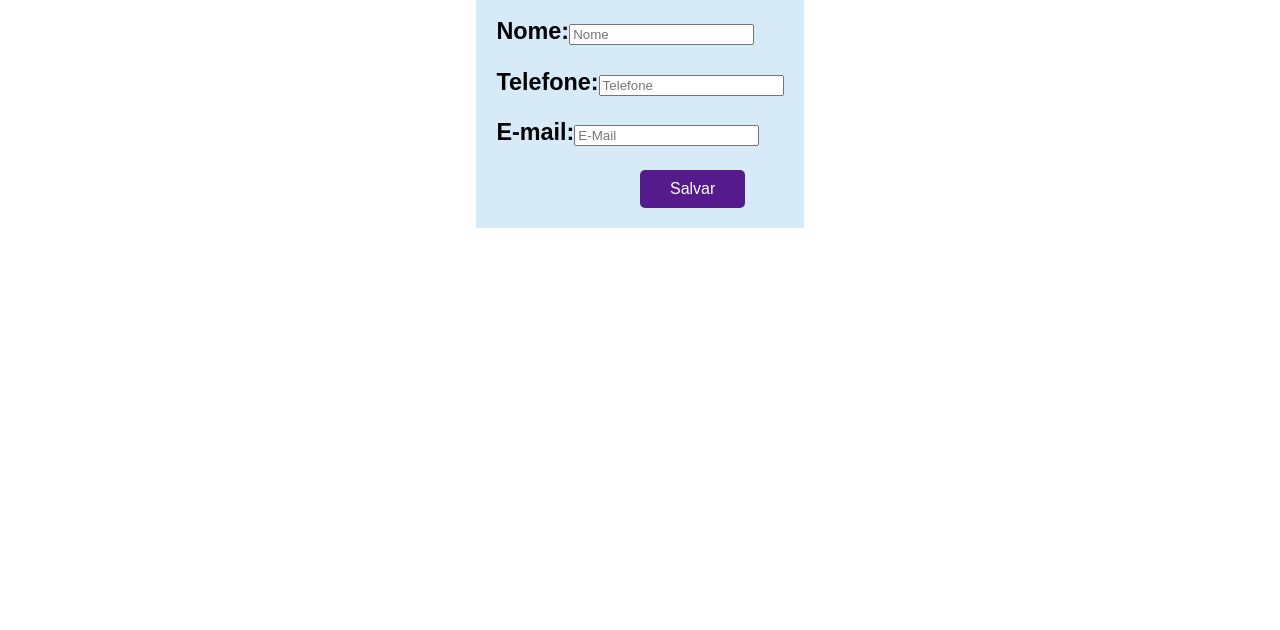
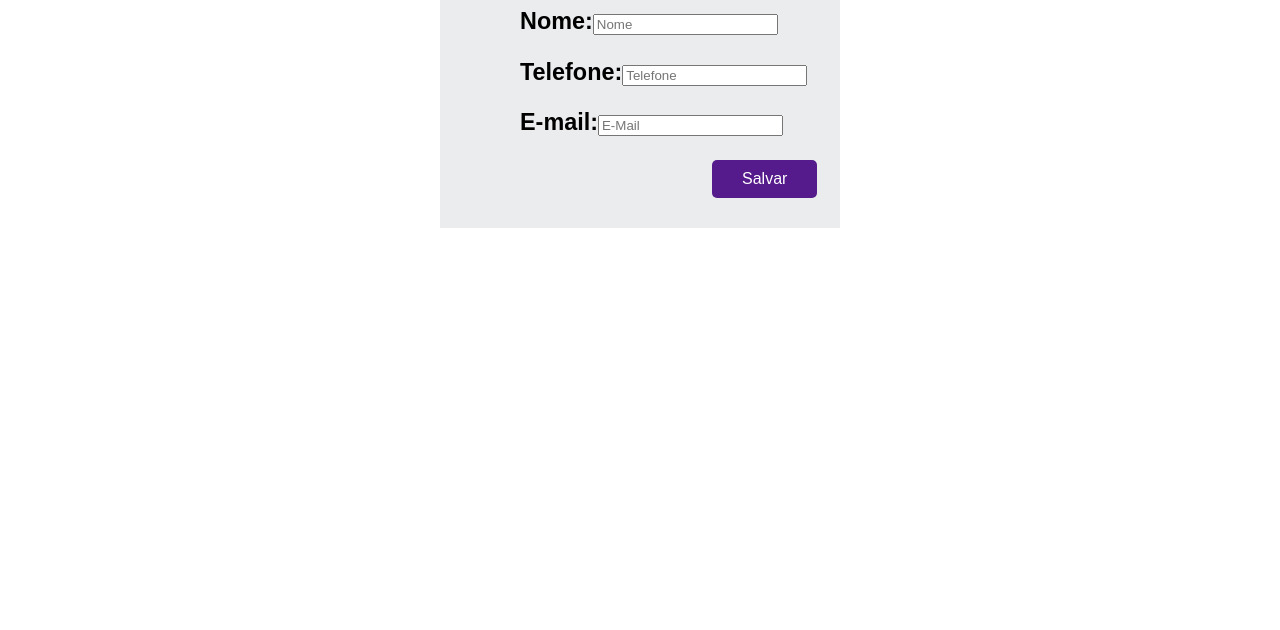
Before and after one commit to jekeande/agenda-react, a React app in the folder agenda-react/: page /new in a window 1280 px wide. Shown: the part 170-800 px from the top of the page. Built offline with nearby package versions, Linux system fonts and the light colour scheme.

Commit message:
NovoCommit

```diff
--- a/agenda-react/db.json
+++ b/agenda-react/db.json
@@ -1,51 +1,63 @@
 {
   "contatos": [
     {
-      "id": 22,
+      "id": 36,
       "nome": "Jennifer",
-      "telefone": "61991983364",
+      "telefone": "11111-11111",
       "email": "jekeande@gmail.com"
     },
     {
-      "id": 29,
-      "nome": "joannys",
-      "telefone": "61991983364",
+      "id": 38,
+      "nome": "Jonathan",
+      "telefone": "3333-3333",
       "email": "jekeande@gmail.com"
     },
     {
-      "id": 30,
-      "nome": "joannys",
-      "telefone": "61991983364",
+      "id": 39,
+      "nome": "Joxi",
+      "telefone": "4444-4444",
       "email": "jekeande@gmail.com"
     },
     {
-      "id": 31,
-      "nome": "joannys",
-      "telefone": "61991983364",
+      "id": 40,
+      "nome": "Keyxi",
+      "telefone": "5555-5555",
       "email": "jekeande@gmail.com"
     },
     {
-      "id": 32,
-      "nome": "joannys",
-      "telefone": "61991983364",
+      "id": 41,
+      "nome": "Joannys",
+      "telefone": "2222-2222",
       "email": "jekeande@gmail.com"
     },
     {
-      "id": 33,
-      "nome": "joannys",
-      "telefone": "61991983364",
+      "id": 42,
+      "nome": "Graciela",
+      "telefone": "5555-5555",
       "email": "jekeande@gmail.com"
     },
     {
-      "id": 34,
-      "nome": "joannys",
-      "telefone": "61991983364",
+      "id": 43,
+      "nome": "Vicent",
+      "telefone": "6666-6666",
       "email": "jekeande@gmail.com"
     },
     {
-      "id": 35,
-      "nome": "joannys",
-      "telefone": "61991983364",
+      "id": 44,
+      "nome": "Isaac",
+      "telefone": "2222-2222",
+      "email": "jekeande@gmail.com"
+    },
+    {
+      "id": 46,
+      "nome": "Natacha",
+      "telefone": "8888-8888",
+      "email": "jekeande@gmail.com"
+    },
+    {
+      "id": 47,
+      "nome": "Israel",
+      "telefone": "4444-4444",
       "email": "jekeande@gmail.com"
     }
   ]
--- a/agenda-react/src/components/ListContact.css
+++ b/agenda-react/src/components/ListContact.css
@@ -6,12 +6,13 @@
 }
 
 .Contact{
-    margin: 30px;
+    margin: 0 0 0 30px;
     color: black;
 }
 
 fieldset{
     color: black;
+    background-color: #F8F9F9;
 }
 .edit{
     background-color:#2E86C1;
--- a/agenda-react/src/containers/NewContact.js
+++ b/agenda-react/src/containers/NewContact.js
@@ -23,7 +23,7 @@ export default function NewContact() {
   return (
     <div className="container">
       <div className="NewContact">
-        <h1>Agregar contacto</h1>
+        <h1 className="agr">Salvar novo contato</h1>
             <form onSubmit={handleSubmit}>
               <label><h3>Nome:
                   <input
--- a/agenda-react/src/containers/container.css
+++ b/agenda-react/src/containers/container.css
@@ -5,7 +5,7 @@
 
 .salvar{
     background-color:#551a8b;
-    margin-left: 50%;
+    margin-left: 60%;
 }
 
 button{
@@ -28,8 +28,12 @@ h1{
     display: flex;
     justify-content: center;
     background-color:#551a8b;
-    padding: 10px;
-    margin: 10px;
+    padding-top: 10px;
+    padding-bottom: 10px;
+    margin-top: 10px;
+}
+.agr{
+    margin-top: 0;
 }
 .container{
     display: flex;
@@ -39,9 +43,11 @@ h1{
 
 form{
     font-size: 20px;
+    margin-left: 80px;
+}
+.NewContact{
+    width: 400px;
+    height: 300px;
+    background-color: #EAECEE;
     margin: 20px;
 }
-.NewContact{
-    background-color: #D6EAF8 ;
-    margin: 20px;
-}
--- a/agenda-react/src/routes/App.css
+++ b/agenda-react/src/routes/App.css
@@ -6,7 +6,7 @@
 .Menu{
     display: flex;
     justify-content: center;
-    background-color:#D6EAF8;
+    background-color:#EAECEE;
 
 }
 .Menu h2{
```
